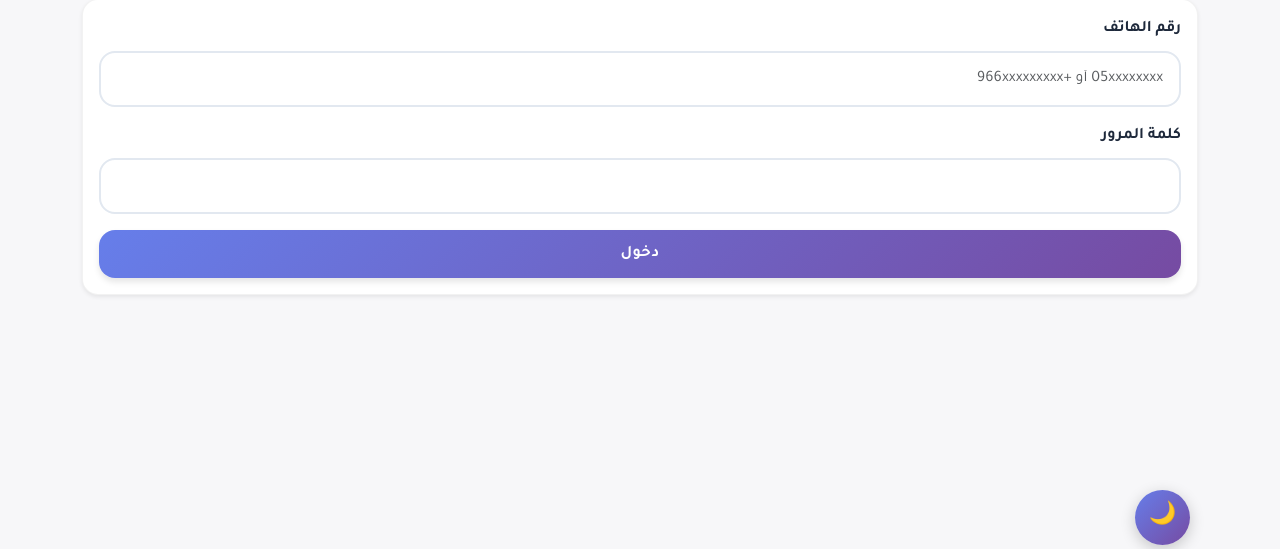
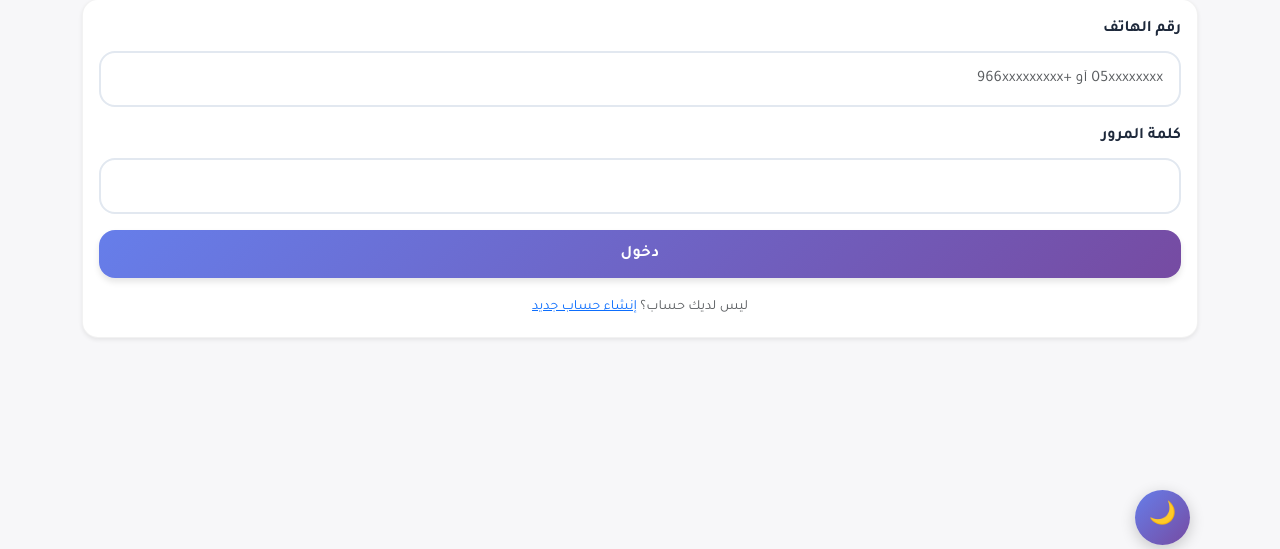
Before and after one commit to king28mohammed20-hash/bestone, a Flask app: page /login in a window 1280 px wide. Shown: the part 235-784 px from the top of the page. Run offline with Flask 3, Linux system fonts and the light colour scheme.

Commit message:
Update login.html

```diff
--- a/templates/login.html
+++ b/templates/login.html
@@ -14,5 +14,10 @@
     {% for e in form.password.errors %}<div class="text-danger small">{{ e }}</div>{% endfor %}
   </div>
   {{ form.submit(class="btn btn-primary") }}
+  <div class="mt-3 text-center">
+          <small class="text-muted">
+            ليس لديك حساب؟ <a href="{{ url_for('register') }}">إنشاء حساب جديد</a>
+          </small>
+        </div>
 </form>
 {% endblock %}
```
